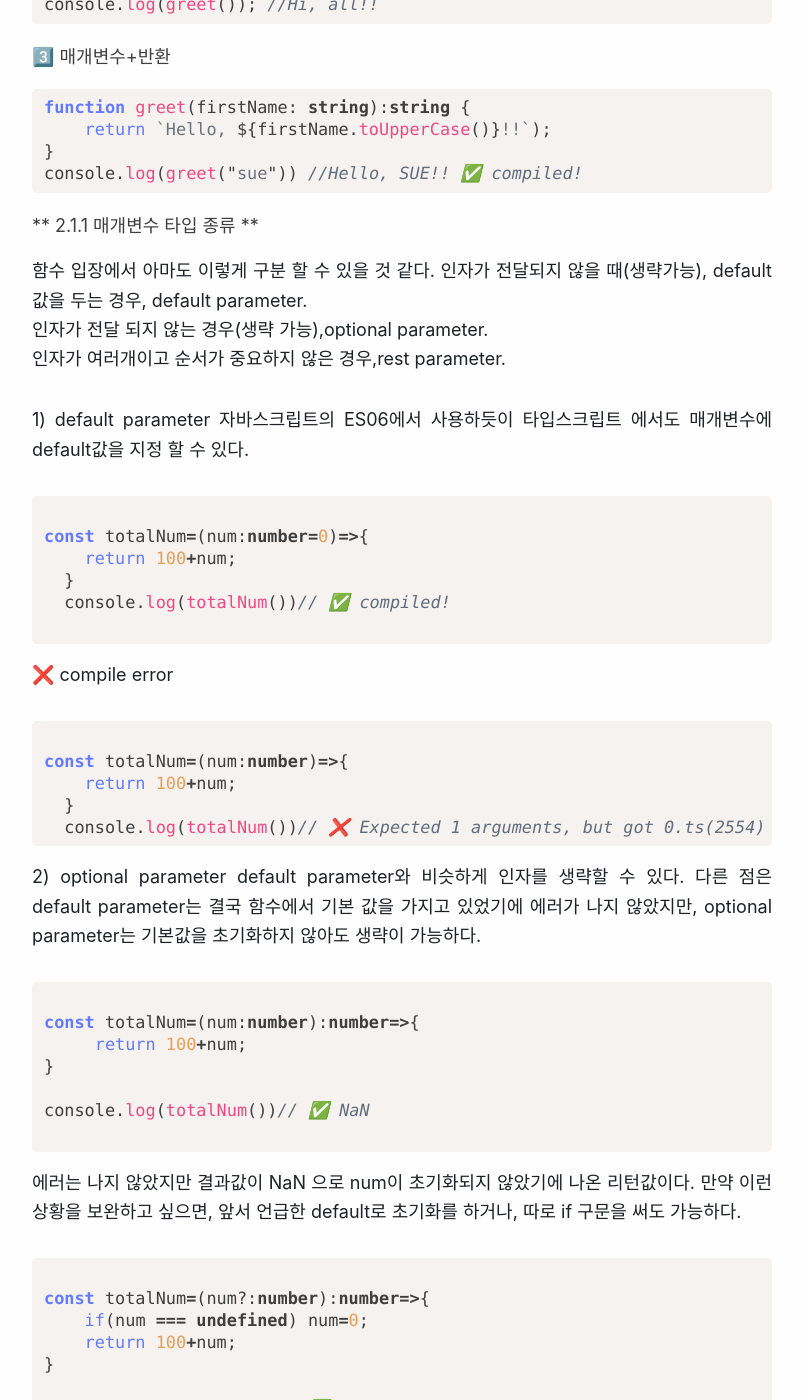
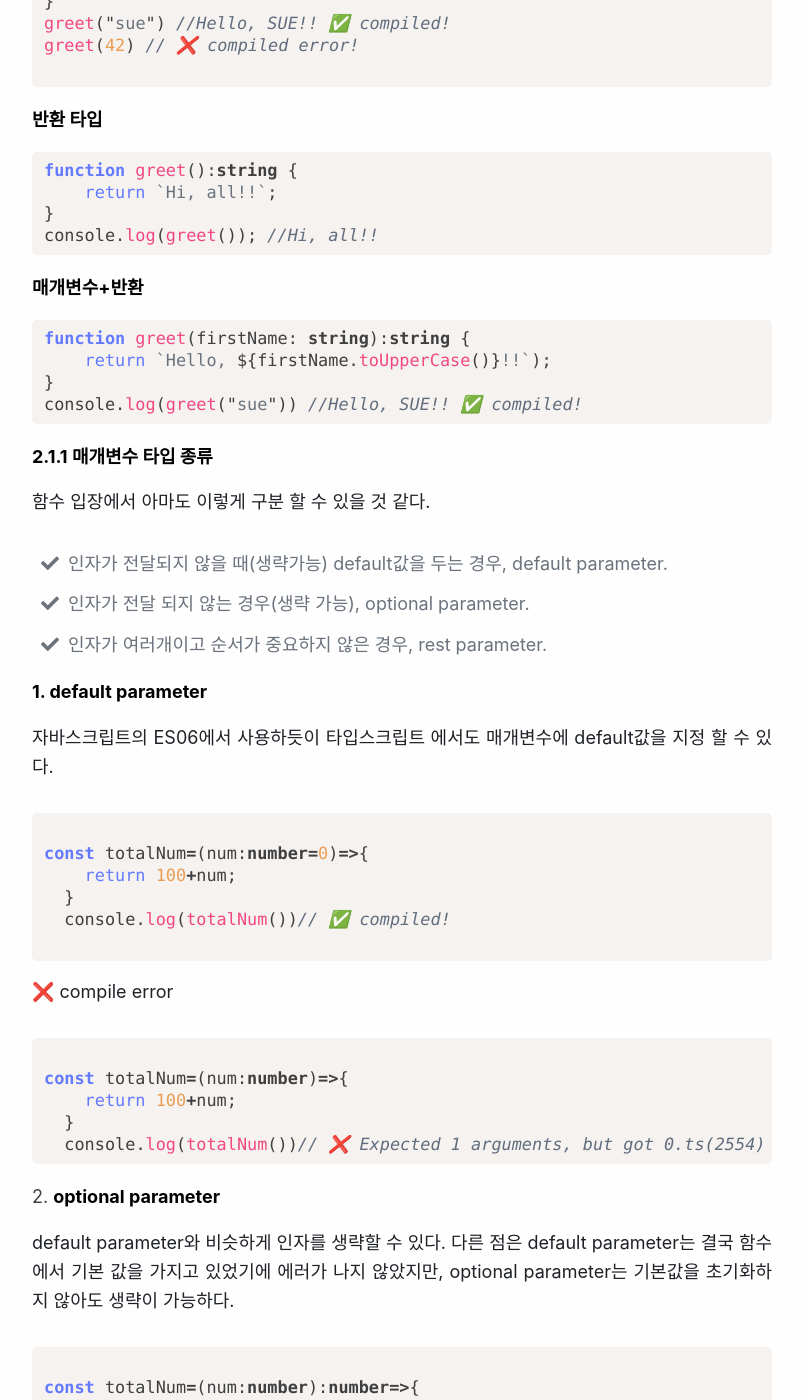
Before and after one commit to sooster910/blogV2, a Jekyll site: the page built from _posts/2021-05-11-typescript-function.md, in a window 1280 px wide and 1400 px high, scrolled down 1992 px. Shown: the whole window, without its empty margins (238-1041 px from the left). Built offline with Jekyll 4.4.1, drawn with Linux system fonts in a browser that asks for light colours; comment, search, counter and statistics services are not loaded; some of the changed text lies outside the part shown.

Commit message:
Completed 100%

````diff
--- a/_posts/2021-05-11-typescript-function.md
+++ b/_posts/2021-05-11-typescript-function.md
@@ -5,18 +5,17 @@ tags: TypeScript TIL
 ---
 * TypeScript 노트 들은 제가 정진욱님의 타입스크립트 퀵스타트, 현재 최신 버전(4.0)의 타입스크립트 공식문서 그리고 다른 자료들을 바탕 으로 혼자 공부한 것들을 정리한 것입니다. 😄
 
-목록
-함수
-1.자바스크립트에서의 함수
-2.타입스크립트에서의 함수
-    2.1 어디에 타입을 추가하나?
-        2.1.1 매개변수 타입 종류
-            1) default parameter
-            2) rest parameter
-            3) optional parameter
-    2.2 익명 함수
-    2.3 콜백 함수
-# Function - 함수에 대한 타입지정
+## 목차
+ [1. 자바스크립트에서의 함수](#1-자바스크립트에서의-함수)\
+ [2. 타입스크립트에서의 함수  ](#2-타입스크립트에서의-함수 )\
+&nbsp;&nbsp;&nbsp;&nbsp;[2.1. 어디에 타입을 추가하나?](#21-어디에-타입을-추가하나)\
+&nbsp;&nbsp;&nbsp;&nbsp;&nbsp;&nbsp;&nbsp;&nbsp;&nbsp;&nbsp;&nbsp;&nbsp;[2.1.1 매개변수 타입 종류](#211-매개변수-타입-종류)\
+&nbsp;&nbsp;&nbsp;&nbsp;&nbsp;&nbsp;&nbsp;&nbsp;&nbsp;&nbsp;&nbsp;&nbsp;&nbsp;&nbsp;&nbsp;&nbsp;&nbsp;&nbsp;&nbsp;&nbsp;[ 1. default parameter ](#1-default-parameter )\
+&nbsp;&nbsp;&nbsp;&nbsp;&nbsp;&nbsp;&nbsp;&nbsp;&nbsp;&nbsp;&nbsp;&nbsp;&nbsp;&nbsp;&nbsp;&nbsp;&nbsp;&nbsp;&nbsp;&nbsp;[ 2. optional parameter ](#2-optional-parameter)\
+&nbsp;&nbsp;&nbsp;&nbsp;&nbsp;&nbsp;&nbsp;&nbsp;&nbsp;&nbsp;&nbsp;&nbsp;&nbsp;&nbsp;&nbsp;&nbsp;&nbsp;&nbsp;&nbsp;&nbsp;[ 2. rest parameter ](#3-rest-parameter)\
+&nbsp;&nbsp;&nbsp;&nbsp;&nbsp;&nbsp;&nbsp;&nbsp;&nbsp;&nbsp;&nbsp;&nbsp;[2.2 익명 함수](#22-익명-함수)
+
+# 함수에 대한 타입지정(Function)
 
 타입스크립트에서는 함수의 매개변수와 리턴값에 대해 타입을 지정한다. 자바스크립트와 타입스크립트를 비교하여 타입스크립트에서 타입지정이 왜 조금더 안전성이 있는지 이해할 수 있다.
 
@@ -29,7 +28,7 @@ const totalNum=(num)=>{
 console.log(totalNum("50")); //10050 expected result: 150
 
 ```
-자바스크립트 런타임에 문제가 없고 실제 사용자가 사용하는 서비스 가령 라면.. 이런 일은 없어야 할 것이다. 그래서 자바스크립트에선 타입 검증코드를 항상 추가한다.
+위의 코드를 실행하면 런타임에 문제가 없다. 하지만 ```num``` 이 문자로 인식하여 반환값이 두 수의 합이 아닌 문자간의 결합이 되었다. 실제 사용자가 사용하는 서비스 가령 계산을 하는 로직이라면 이런 일은 없어야 할 것이다. 그래서 자바스크립트에선 타입 검증코드를 항상 추가한다.
 
 ```typescript
 const totalNum=(num)=>{
@@ -43,7 +42,7 @@ console.log(Number(totalNum("50"))); //150
 1. 반복적인 작업을 요구
 2. 강제적으로 타입캐스팅 ->불필요한 자원을 소비->성능저하
 
-## 2. 타입스크립트 에서의 함수
+## 2. 타입스크립트에서의 함수
 
 위에서 언급한 자바스크립트의 타입을 쓰지 않는 점에 초래하는 문제점에 비해 타입스크립트는 함수에 타입을 지정함으로써 지정하지 않은 타입은 compile error 를 미리 알려주어 안전성을 강화하며 간결한 코드를 만들 수 있다.
 
@@ -72,7 +71,7 @@ function greet():string {
 console.log(greet()); //Hi, all!!
    ```
 
-#### 3️⃣ 매개변수+반환
+#### **매개변수+반환**
 
 ```typescript
 function greet(firstName: string):string {
@@ -80,13 +79,15 @@ function greet(firstName: string):string {
 }
 console.log(greet("sue")) //Hello, SUE!! ✅ compiled!
 ```
-#### ** 2.1.1 매개변수 타입 종류 **
+
+#### **2.1.1 매개변수 타입 종류**
 함수 입장에서 아마도 이렇게 구분 할 수 있을 것 같다.
-인자가 전달되지 않을 때(생략가능), default값을 두는 경우, default parameter.
-인자가 전달 되지 않는 경우(생략 가능),optional parameter.
-인자가 여러개이고 순서가 중요하지 않은 경우,rest parameter.
 
-1) default parameter
+* 인자가 전달되지 않을 때(생략가능) default값을 두는 경우, default parameter.
+* 인자가 전달 되지 않는 경우(생략 가능), optional parameter.
+* 인자가 여러개이고 순서가 중요하지 않은 경우, rest parameter.
+
+#### **1. default parameter**
 자바스크립트의 ES06에서 사용하듯이 타입스크립트 에서도 매개변수에 default값을 지정 할 수 있다.
 
 ```typescript
@@ -105,7 +106,7 @@ const totalNum=(num:number)=>{
   }
   console.log(totalNum())// ❌ Expected 1 arguments, but got 0.ts(2554)
 ```
-2) optional parameter
+#### 2. **optional parameter**
 default parameter와 비슷하게 인자를 생략할 수 있다. 다른 점은 default parameter는 결국 함수에서 기본 값을 가지고 있었기에 에러가 나지 않았지만, optional parameter는 기본값을 초기화하지 않아도 생략이 가능하다.
 
 ```typescript
@@ -130,7 +131,7 @@ const totalNum=(num?:number):number=>{
 console.log(totalNum())// ✅ 100
 
 ```
-3) rest parameter
+#### 3. **rest parameter**
 [ES06의 rest parameters/Destructuring rest parameters](https://developer.mozilla.org/en-US/docs/Web/JavaScript/Reference/Functions/rest_parameters)와 동일하게 쓰인다.여러개의 매개변수들을 배열화 하여 처리하며 타입지정시 주의할 점은 타입 뒤에 ```[]``` 을 넣어 배열화 처리를 명시한다.
 
 ```typescript
````
Also changed, not shown: other parts of _posts/2021-05-11-typescript-function.md (+3 -3 lines).
